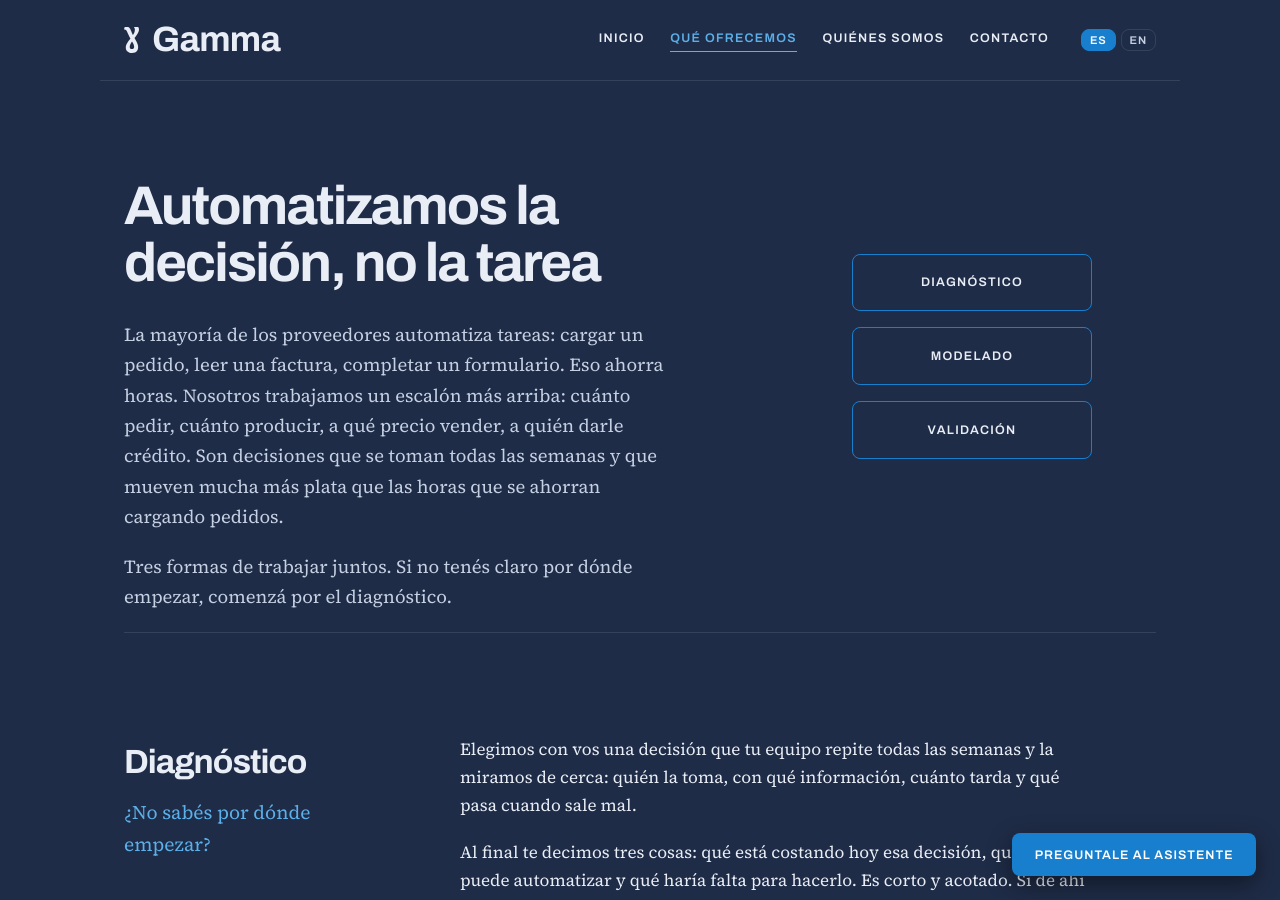
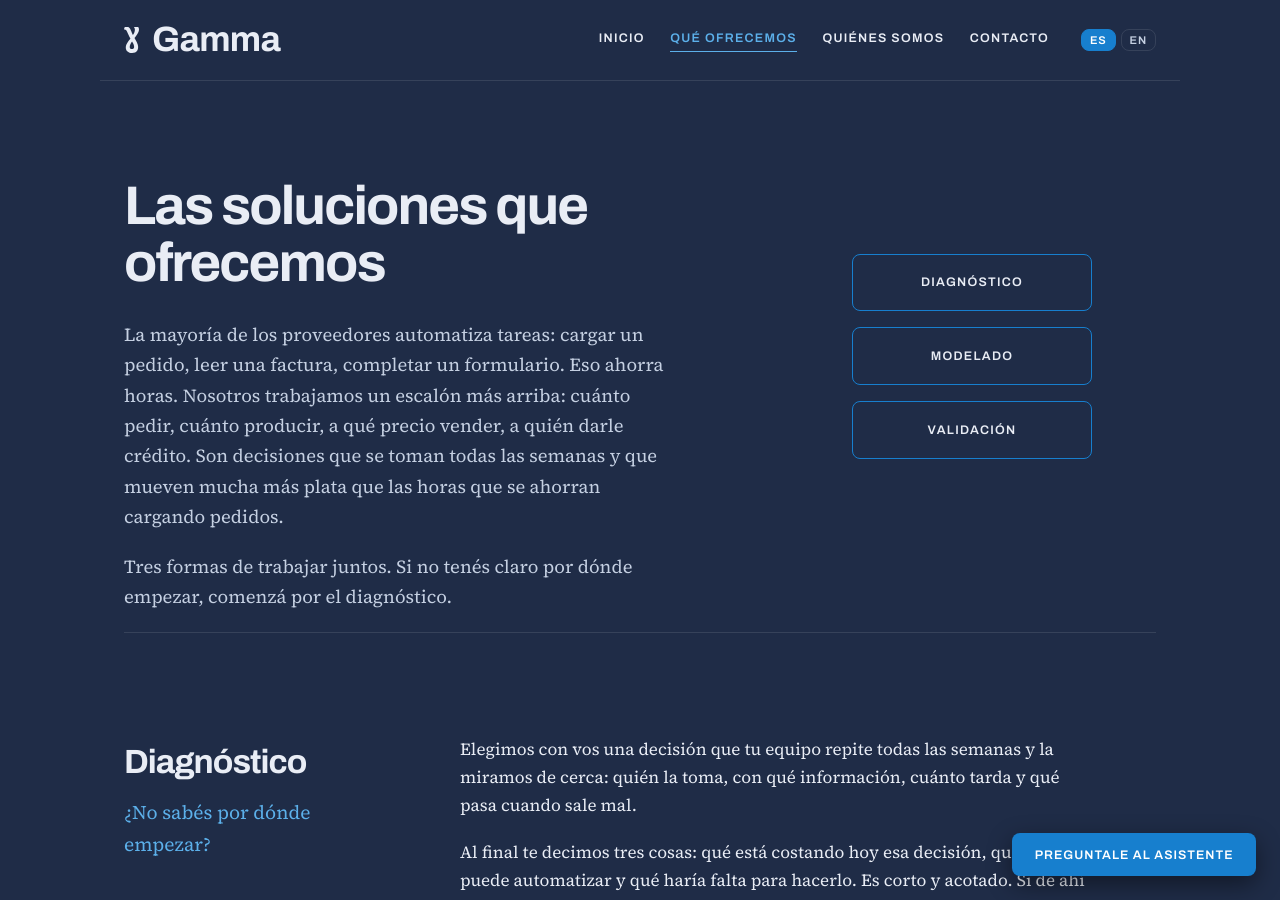
Before and after one commit to mrodriguezcartabia/fmp.github.io, a Jekyll site: the page built from que-ofrecemos.html, in a window 1280 px wide and 900 px high. Built offline with Jekyll 4.4.1, drawn with Linux system fonts in a browser that asks for light colours.

Commit message:
Agregado de lodos de los clintes

```diff
--- a/index.html
+++ b/index.html
@@ -34,15 +34,16 @@
 	</article>
 </section>
 
-<!--<section class="clientes">
+<section class="clientes">
 	<div class="tira">
 		<div class="tira-pista">
 			<div class="tanda">
 				<a href="https://www.baldorshop.com.ar/" target="_blank" rel="noopener"><img src="{{'/Imágenes/baldor.svg' | relative_url}}" alt="Baldor"></a>
+				<a href="https://www.puriteina.com/" target="_blank" rel="noopener"><img src="{{'/Imágenes/puriteina_grueso.svg' | relative_url}}" alt="Puriteína"></a>
 			</div>
 		</div>
 	</div>
-</section>-->
+</section>
 
 <section class="cierre">
 	<a class="boton" href="que-ofrecemos.html"
--- a/que-ofrecemos.html
+++ b/que-ofrecemos.html
@@ -5,7 +5,7 @@
 ---
 <div class="encabezado-doble">
 	<section class="encabezado">
-		<h1 data-es="Automatizamos la decisión, no la tarea" data-en="We automate the decision, not the task">Automatizamos la decisión, no la tarea</h1>
+		<h1 data-es="Las soluciones que ofrecemos" data-en="The solutions we offer">Las soluciones que ofrecemos</h1>
 		<p class="entrada"
 		data-es="La mayoría de los proveedores automatiza tareas: cargar un pedido, leer una factura, completar un formulario. Eso ahorra horas. Nosotros trabajamos un escalón más arriba: cuánto pedir, cuánto producir, a qué precio vender, a quién darle crédito. Son decisiones que se toman todas las semanas y que mueven mucha más plata que las horas que se ahorran cargando pedidos."
 		data-en="Most vendors automate tasks: entering an order, reading an invoice, filling in a form. That saves hours. We work one level up: how much to order, how much to produce, what price to sell at, who to extend credit to. These are decisions made every week, and they move far more money than the hours saved on data entry.">
```
Also changed, not shown: Imágenes/puriteina.svg (added), Imágenes/puriteina_grueso.svg (added), 4 other files.
